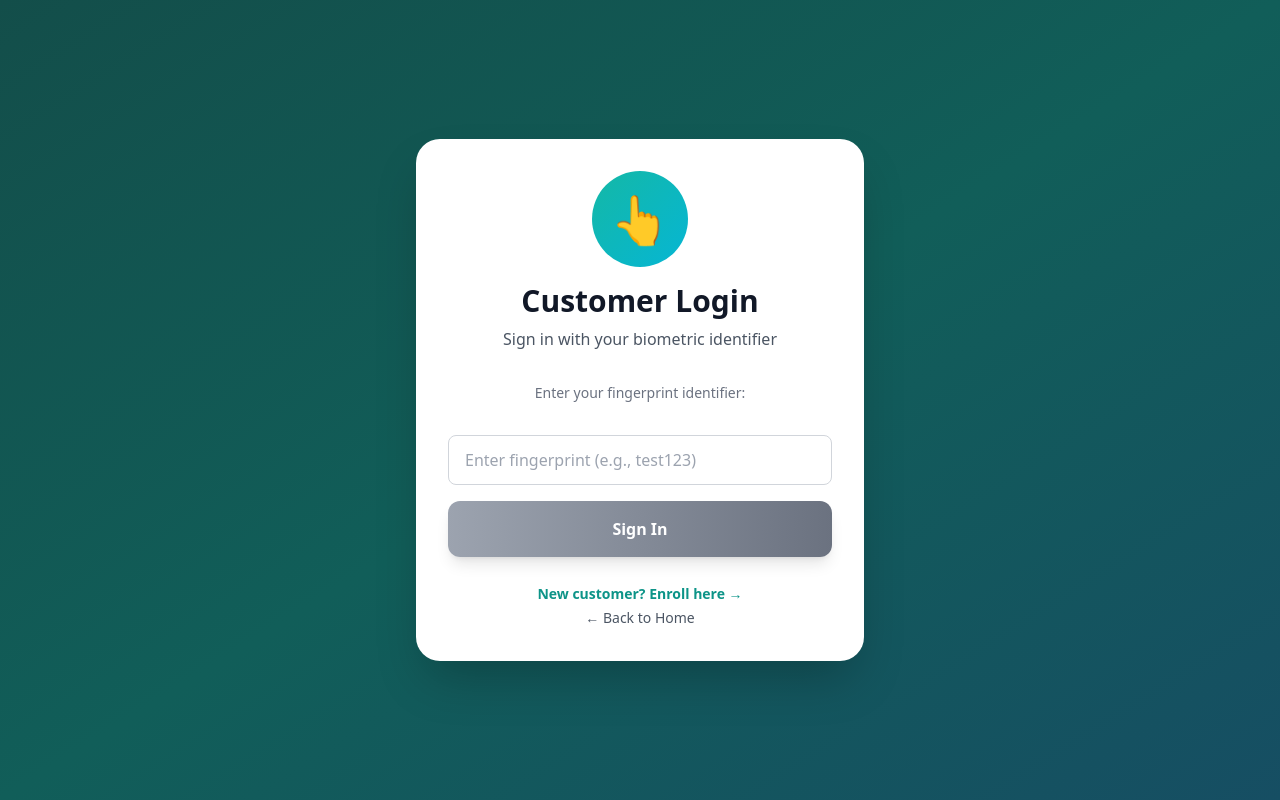
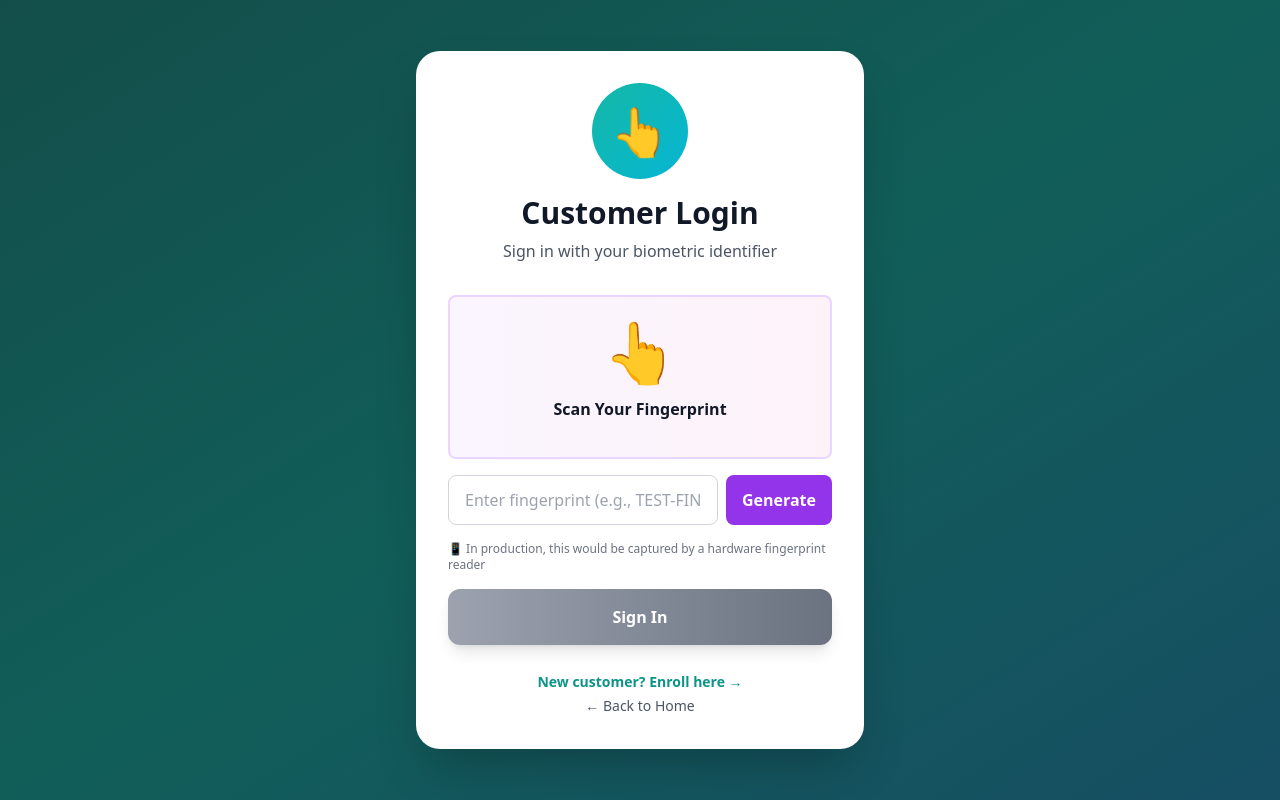
Before and after one commit to protegacloudpay/protega, a Next.js app in the folder frontend/: page /customer/login in a window 1280 px wide. Built offline with nearby package versions, Linux system fonts and the light colour scheme.

Commit message:
Replace Touch ID with SDK-based fingerprint capture in customer login

```diff
--- a/frontend/src/pages/customer/login.tsx
+++ b/frontend/src/pages/customer/login.tsx
@@ -1,70 +1,19 @@
-import { useState, useEffect } from 'react';
+import { useState } from 'react';
 import Head from 'next/head';
 import Link from 'next/link';
 import { useRouter } from 'next/router';
-import { verifyBiometric, getBiometricCapabilities } from '@/lib/webauthn';
 
 export default function CustomerLogin() {
   const router = useRouter();
   const [fingerprint, setFingerprint] = useState('');
   const [loading, setLoading] = useState(false);
   const [error, setError] = useState('');
-  const [biometricAvailable, setBiometricAvailable] = useState(false);
-  const [deviceType, setDeviceType] = useState('');
 
-  useEffect(() => {
-    async function checkBiometric() {
-      const capabilities = await getBiometricCapabilities();
-      setBiometricAvailable(capabilities.available);
-      setDeviceType(capabilities.deviceType);
-    }
-    checkBiometric();
-  }, []);
-
-  const handleFingerprintScan = async () => {
-    setLoading(true);
-    setError('');
-
-    try {
-      const storedCredential = localStorage.getItem('protega_fingerprint_credential');
-      if (!storedCredential) {
-        throw new Error('No biometric credential found. Please enroll first.');
-      }
-
-      // Verify biometric locally first
-      await verifyBiometric(storedCredential);
-
-      // Use new biometric login endpoint
-      const response = await fetch(`${process.env.NEXT_PUBLIC_API_URL}/auth/biometric-login`, {
-        method: 'POST',
-        headers: {
-          'Content-Type': 'application/json',
-        },
-        body: JSON.stringify({
-          fingerprint_sample: storedCredential,
-        }),
-      });
-
-      if (!response.ok) {
-        const errorData = await response.json().catch(() => ({}));
-        throw new Error(errorData.detail || 'Fingerprint not recognized');
-      }
-
-      const data = await response.json();
-
-      // Store JWT token and user info
-      if (typeof window !== 'undefined') {
-        localStorage.setItem('auth_token', data.access_token);
-        localStorage.setItem('customer_id', data.user_id.toString());
-        localStorage.setItem('protega_user_id', data.user_id.toString());
-      }
-
-      // Redirect to customer profile
-      router.push(`/customer/profile`);
-    } catch (err: any) {
-      setError(err.message || 'Biometric verification failed');
-      setLoading(false);
-    }
+  // Generate test fingerprint helper
+  const generateTestFingerprint = () => {
+    const random = Math.floor(Math.random() * 10000);
+    const sample = `TEST-FINGERPRINT-${random}`;
+    setFingerprint(sample);
   };
 
   const handleLogin = async (e: React.FormEvent) => {
@@ -73,9 +22,9 @@ export default function CustomerLogin() {
     setError('');
 
     try {
-      // Manual fingerprint entry - FOR DEVELOPMENT ONLY
+      // Fingerprint entry (SDK-based in production)
       if (!fingerprint.trim()) {
-        throw new Error('Please scan your fingerprint with Touch ID');
+        throw new Error('Please enter your fingerprint identifier');
       }
 
       // Use new biometric login endpoint
@@ -139,33 +88,36 @@ export default function CustomerLogin() {
               </div>
             )}
 
-            {biometricAvailable && (
-              <div className="mb-6">
+            <form onSubmit={handleLogin} className="space-y-4">
+              <div className="text-center mb-4">
+                <div className="bg-gradient-to-r from-purple-50 to-pink-50 border-2 border-purple-200 rounded-lg p-6">
+                  <div className="text-6xl mb-4">👆</div>
+                  <p className="font-semibold text-gray-900 mb-3">
+                    Scan Your Fingerprint
+                  </p>
+                </div>
+              </div>
+
+              <div className="flex gap-2">
+                <input
+                  type="text"
+                  value={fingerprint}
+                  onChange={(e) => setFingerprint(e.target.value)}
+                  placeholder="Enter fingerprint (e.g., TEST-FINGERPRINT-1234)"
+                  className="flex-1 px-4 py-3 border border-gray-300 rounded-lg focus:ring-2 focus:ring-teal-500 focus:border-transparent"
+                  required
+                />
                 <button
                   type="button"
-                  onClick={handleFingerprintScan}
-                  disabled={loading}
-                  className="w-full bg-gradient-to-r from-teal-600 to-cyan-600 hover:from-teal-700 hover:to-cyan-700 disabled:from-gray-400 disabled:to-gray-500 text-white font-bold py-4 px-6 rounded-xl transition-all shadow-lg flex items-center justify-center gap-3"
+                  onClick={generateTestFingerprint}
+                  className="bg-purple-600 hover:bg-purple-700 text-white font-semibold px-4 py-3 rounded-lg transition-colors"
                 >
-                  <span className="text-3xl">👆</span>
-                  <span>{loading ? 'Verifying...' : `Scan with ${deviceType}`}</span>
+                  Generate
                 </button>
               </div>
-            )}
-
-            <form onSubmit={handleLogin} className="space-y-4">
-              <div className="text-center mb-4 text-gray-500 text-sm">
-                {biometricAvailable ? 'Or enter manually:' : 'Enter your fingerprint identifier:'}
-              </div>
-
-              <input
-                type="text"
-                value={fingerprint}
-                onChange={(e) => setFingerprint(e.target.value)}
-                placeholder={biometricAvailable ? "Manual entry..." : "Enter fingerprint (e.g., test123)"}
-                className="w-full px-4 py-3 border border-gray-300 rounded-lg focus:ring-2 focus:ring-teal-500 focus:border-transparent"
-                required
-              />
+              <p className="text-xs text-gray-500">
+                📱 In production, this would be captured by a hardware fingerprint reader
+              </p>
 
               <button
                 type="submit"
```
